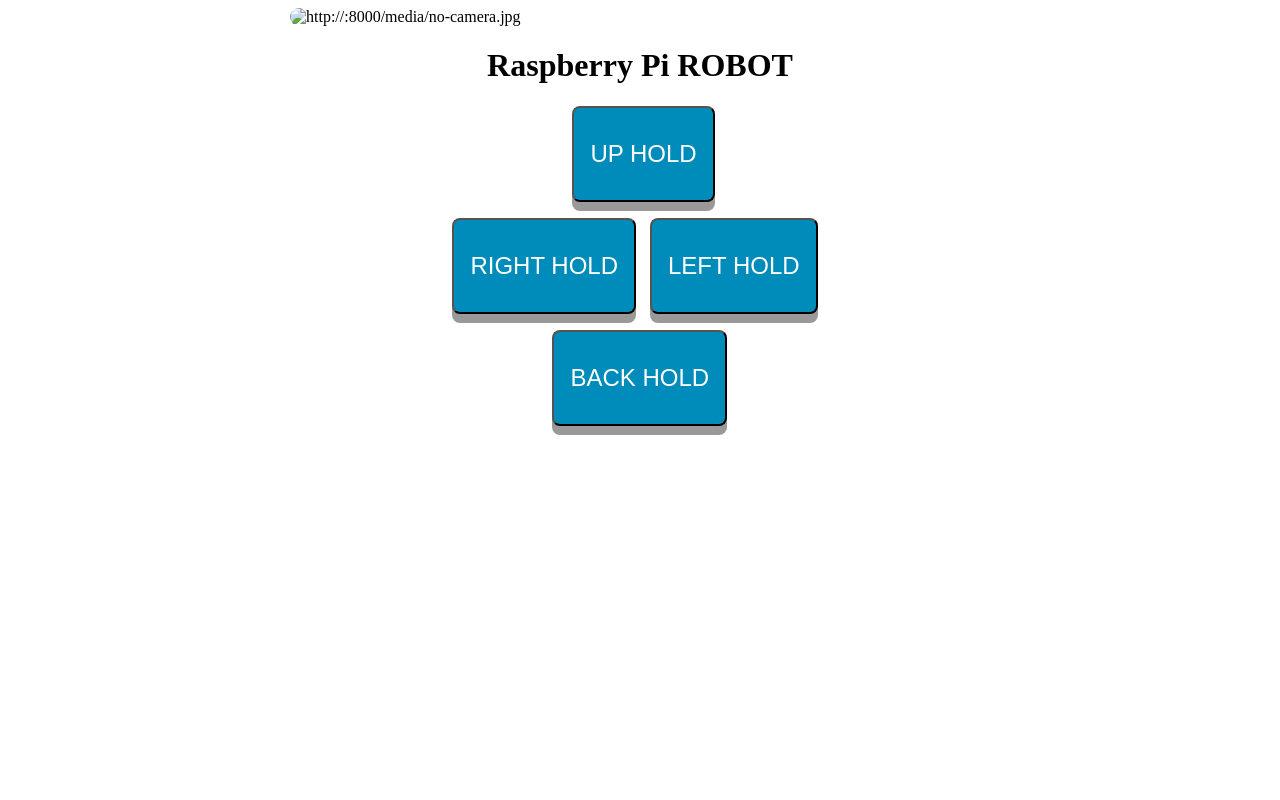
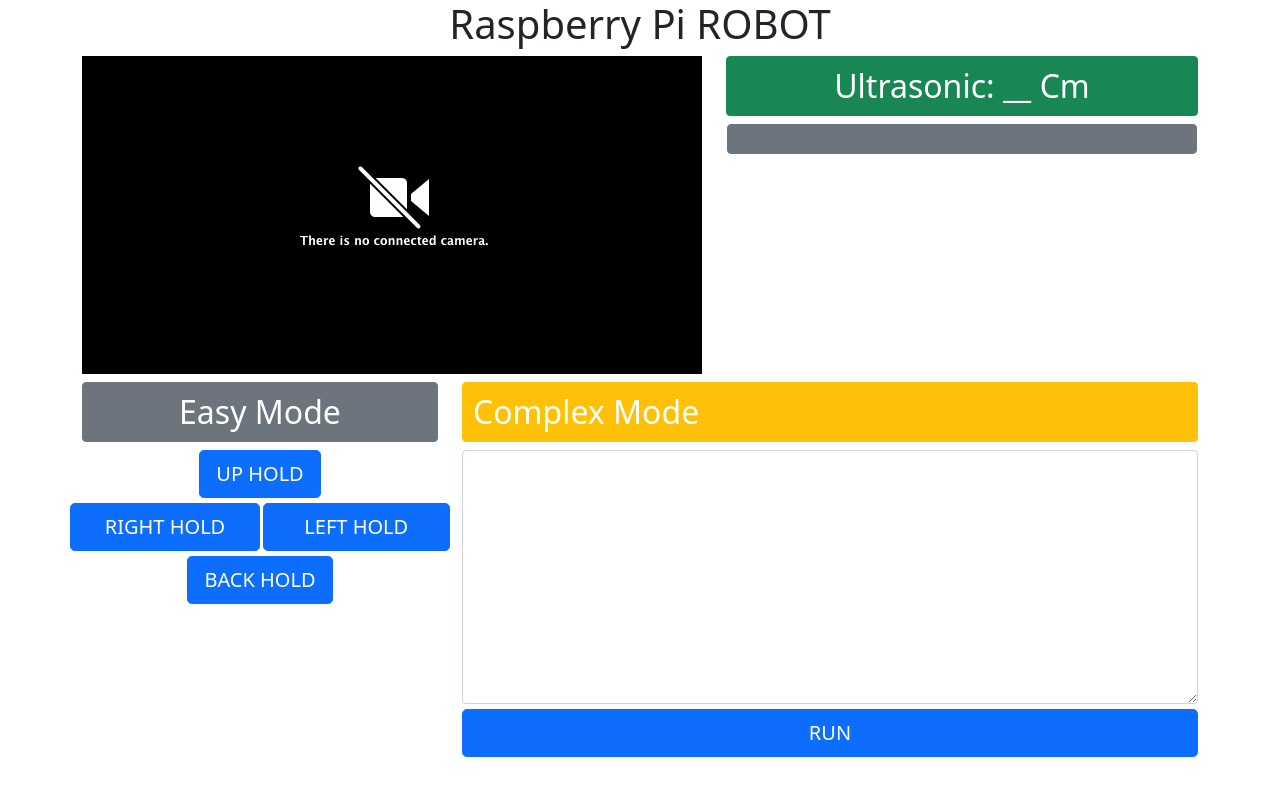
Before and after one commit to faryz-coder/Pie-Robot, a Python web app: template robot/templates/home.html in a window 1280 px wide. Run offline with Jinja, Linux system fonts and the light colour scheme; the template is opened without the code that fills it, so the values that code supplies are empty.

Commit message:
new feature

```diff
--- a/robot/pie/urls.py
+++ b/robot/pie/urls.py
@@ -6,5 +6,6 @@
 
 urlpatterns = [
     path('', views.home, name='home'),
-    path('move', views.direction, name='move')
+    path('move', views.direction, name='move'),
+    path('inputCode', views.runCode, name='inputCode')
 ] + static(settings.MEDIA_URL, document_root=settings.MEDIA_ROOT)
--- a/robot/templates/base.html
+++ b/robot/templates/base.html
@@ -2,46 +2,9 @@
 <html lang="en" dir="ltr">
   <head>
     <meta charset="utf-8">
+    <link href="https://cdn.jsdelivr.net/npm/bootstrap@5.0.0-beta1/dist/css/bootstrap.min.css" rel="stylesheet" integrity="sha384-giJF6kkoqNQ00vy+HMDP7azOuL0xtbfIcaT9wjKHr8RbDVddVHyTfAAsrekwKmP1" crossorigin="anonymous">
     <title>Pie Robot</title>
   </head>
-  <style>
-
-    button {
-      background-color: #008CBA;
-      color: white;
-      font-size: 24px;
-      padding: 32px 16px;
-      border-radius: 8px;
-      box-shadow: 0 9px #999;
-      outline: none;
-      margin-right: 10px;
-    }
-
-    button:active {
-      background: white;
-      color: black;
-      box-shadow: 0 5px #666;
-      transform: translateY(4px);
-    }
-
-    .visual {
-      display:flex;
-      justify-content: center;
-    }
-
-    img {
-      float:center; width:100%; max-width: 700px; max-height: 600px; border-radius: 10px
-    }
-
-    h1 {
-      display:flex;
-      justify-content: center;
-    }
-
-    .visual {
-      position: relative;
-    }
-  </style>
   <body>
     <!-- <img src="http://192.168.0.103:8081" alt= "http://127.0.0.1:8000/media/no-camera.jpg"style="width:100%; max-width: 700px; max-height: 600px; border-radius: 10px"> -->
     {% block content%}
--- a/robot/templates/home.html
+++ b/robot/templates/home.html
@@ -2,14 +2,9 @@
 
 {% block content %}
 
-<div class="visual">
-  <!-- <img src="http://192.168.0.103:8081" alt= "http://127.0.0.1:8000/media/no-camera.jpg"> -->
-  <img src="http://{{name}}:8081" alt= "http://{{name}}:8000/media/no-camera.jpg">
-  <h2 id="object"style="position:absolute; bottom:8px; color:red"></h2>
-</div>
+<h1 class="text-center">Raspberry Pi ROBOT</h1>
 
-<h1>Raspberry Pi ROBOT</h1>
-<div class="container" style="display:flex;justify-content: center;">
+<!-- <div class="container" style="display:flex;justify-content: center;">
   <div class="vertical-center">
     <button onmousedown="runScript(this)" onmouseup="end()" name="UP" value="up" id="buttonUp" style="margin-left: 120px">UP HOLD</button>
     <p>
@@ -19,11 +14,68 @@
     <button onmousedown="runScript(this)" onmouseup="end()" name="UP" value="back" id="buttonUp" style="margin-left: 100px">BACK HOLD</button>
     <p id="counter"></p>
   </div>
+</div> -->
+
+<div class="container">
+  <div class="row">
+    <div class="col">
+        <!-- <img src="http://192.168.0.103:8081" alt= "http://127.0.0.1:8000/media/no-camera.jpg"> -->
+        <img src="http://127.0.0.1:8000/media/no-camera.jpg" alt= "http://127.0.0.1:8000/media/no-camera.jpg">
+        <!-- <img src="http://{{name}}:8081" alt= "http://{{name}}:8000/media/no-camera.jpg"> -->
+        <h2 style="color:red"></h2>
+    </div>
+    <div class="col">
+      <h2 id="object" class="border border-success bg-success text-white rounded text-center" style="padding:10px">Ultrasonic: __ Cm</h2>
+      <div class="row border border-secondary bg-secondary text-white rounded" style="margin-left:1px; margin-right:1px;">
+        <h2 class="col" style="padding:10px"></h2>
+      </div>
+    </div>
+  </div>
+  <div class="row">
+    <div class="col-4 text-center">
+      <h2 class="border border-secondary bg-secondary text-white rounded" style="padding:10px">Easy Mode</h2>
+      <button class="btn btn-primary btn-lg btn-block"onmousedown="runScript(this)" onmouseup="end()" name="UP" value="up" id="buttonUp" style="margin-bottom: 5px">UP HOLD</button>
+      <div class="row">
+        <button class="col-6 btn btn-primary btn-lg" onmousedown="runScript(this)" onmouseup="end()" name="UP" value="right" id="buttonUp" style="margin-right: 2.5px">RIGHT HOLD</button>
+        <button class="col btn btn-primary btn-lg" onmousedown="runScript(this)" onmouseup="end()" name="UP" value="left" id="buttonUp">LEFT HOLD</button>
+      </div>
+      <button class="btn btn-primary btn-lg" onmousedown="runScript(this)" onmouseup="end()" name="UP" value="back" id="buttonUp" style="margin-top: 5px">BACK HOLD</button>
+    </div>
+
+    <div class="col">
+      <h2 class="border border-warning bg-warning text-white rounded" style="padding:10px">Complex Mode</h2>
+      <textarea id="codeInput" class="form-control" rows="8" style="font-size:20px"></textarea>
+      <button class="btn btn-primary btn-lg btn-block"style="width:100%; margin-top:5px" onclick="runCode()">RUN</button>
+    </div>
+  </div>
 </div>
 
+  <!-- <div  class="column">
+    <h2 style="width: 100px; padding: 20px; text-align:center; border:5px solid black">Easy Mode</h2>
+    <button onmousedown="runScript(this)" onmouseup="end()" name="UP" value="up" id="buttonUp" style="margin-left: 120px">UP HOLD</button>
+    <p>
+      <button onmousedown="runScript(this)" onmouseup="end()" name="UP" value="right" id="buttonUp">RIGHT HOLD</button>
+      <button onmousedown="runScript(this)" onmouseup="end()" name="UP" value="left" id="buttonUp">LEFT HOLD</button>
+    </p>
+    <button onmousedown="runScript(this)" onmouseup="end()" name="UP" value="back" id="buttonUp" style="margin-left: 100px">BACK HOLD</button>
+  </div>
 
+  <div class="column" style="/*border:5px solid pink;*/ width:28.5%">
+    <h2 style="width: 100px; padding: 20px; text-align:center; border:5px solid black">Complex Mode</h2>
+    <textarea id="codeInput" name="codeInput" rows="10" cols="70" style="padding: 10px">
+    </textarea>
+    <button style="width:100%" onclick="runCode()">RUN</button>
+  </div>
+  <div class="column">
+    <p id="userInput">userInput:</p>
+  </div>
+</div> -->
+
+<script src="https://cdn.jsdelivr.net/npm/bootstrap@5.0.0-beta1/dist/js/bootstrap.bundle.min.js" integrity="sha384-ygbV9kiqUc6oa4msXn9868pTtWMgiQaeYH7/t7LECLbyPA2x65Kgf80OJFdroafW" crossorigin="anonymous"></script>
 <script src="https://code.jquery.com/jquery-3.5.1.js" integrity="sha256-QWo7LDvxbWT2tbbQ97B53yJnYU3WhH/C8ycbRAkjPDc=" crossorigin="anonymous"></script>
 <script type="text/javascript">
+  var userInput = document.getElementById('userInput');
+  var codeInput = document.getElementById('codeInput')
   var wrapper = document.getElementById('object');
   var counter;
   var count = 0;
@@ -67,6 +119,22 @@
 
     });
   }
+
+  function runCode() {
+    $.ajax({
+        url: 'inputCode', //The URL you defined in urls.py
+        type: "POST",
+        data: {
+          inputCode: codeInput.value,
+          'csrfmiddlewaretoken': '{{ csrf_token }}',
+        },
+        success: function(data) {
+          //If you wish you can do additional data manipulation here.
+          userInput.innerHTML = "userInput: " + data;
+        }
+    });
+  }
+
 </script>
 
 
```
Also changed, not shown: robot/pie/views.py (+38 -0 lines).
